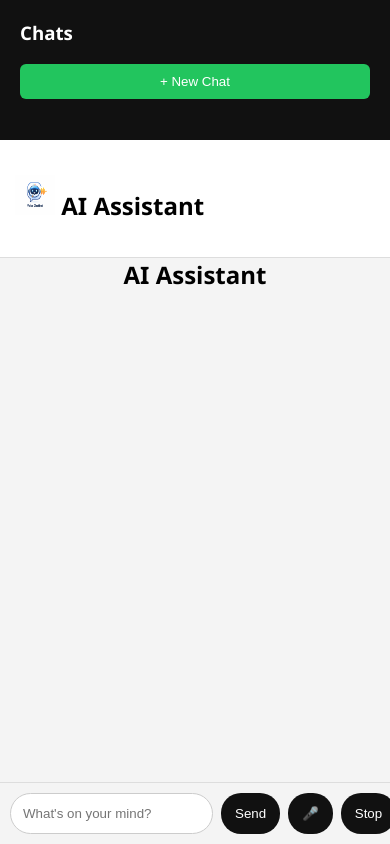
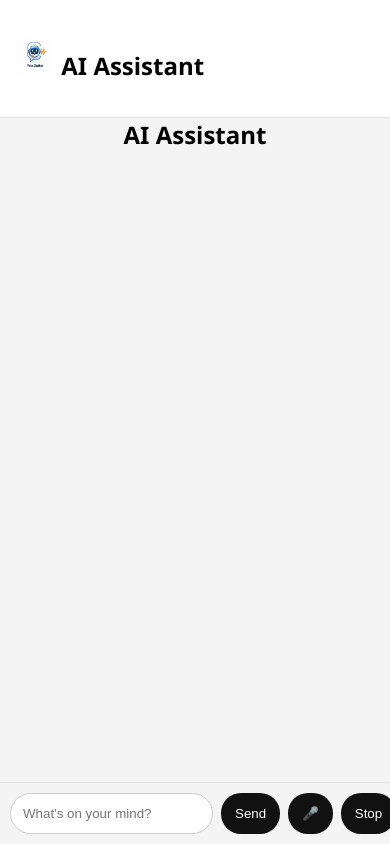
Before and after one commit to devendard-n/Voice-chatbot, a website: page public/index.html in a window 390 px wide. Drawn offline with Linux system fonts and the light colour scheme.

Commit message:
modified:   public/style.css

```diff
--- a/public/style.css
+++ b/public/style.css
@@ -188,9 +188,7 @@ flex-direction:column;
 }
 
 .sidebar{
-width:100%;
-height:140px;
-overflow-y:auto;
+    display: none;
 }
 
 #chat{
```
